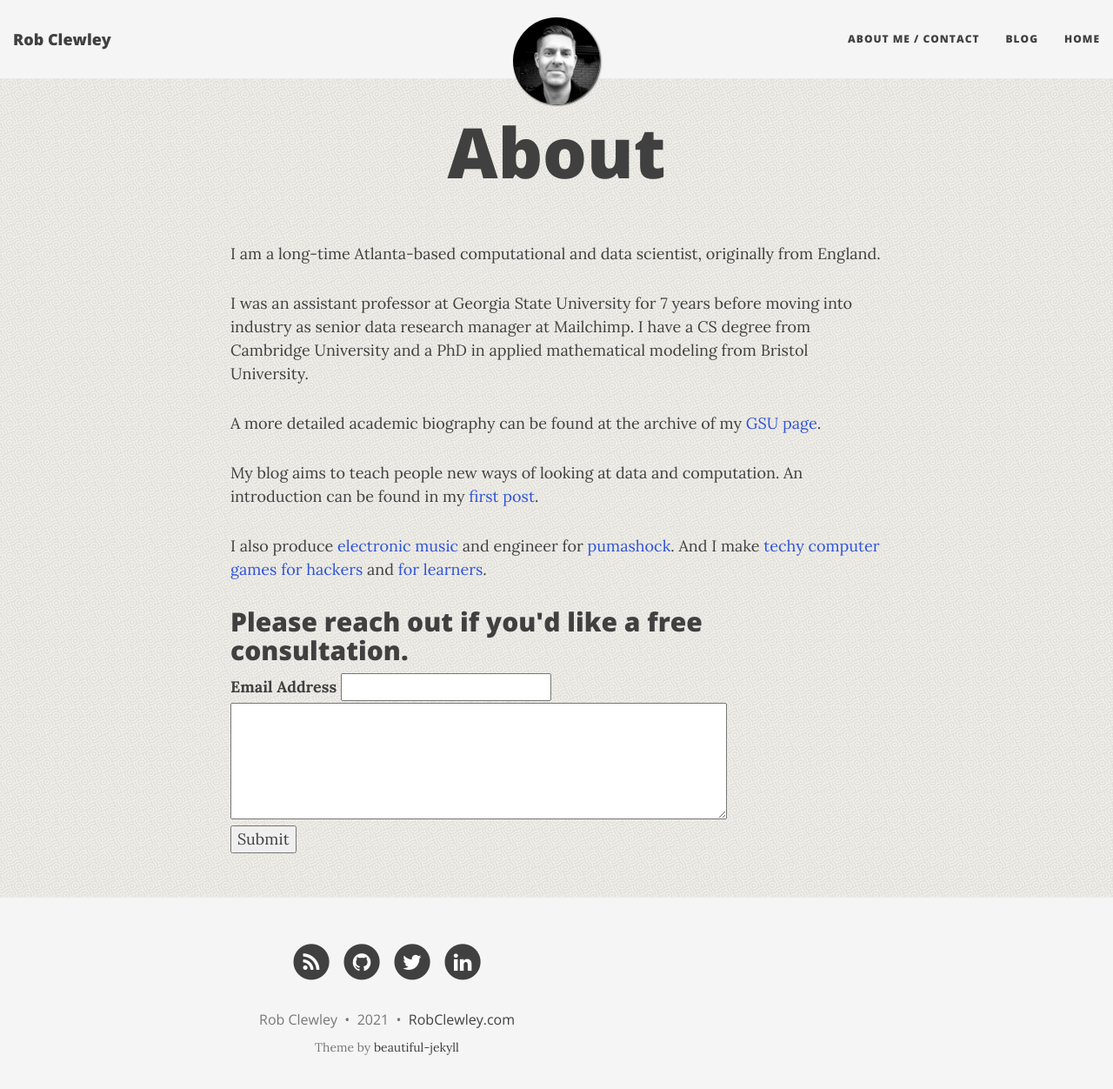
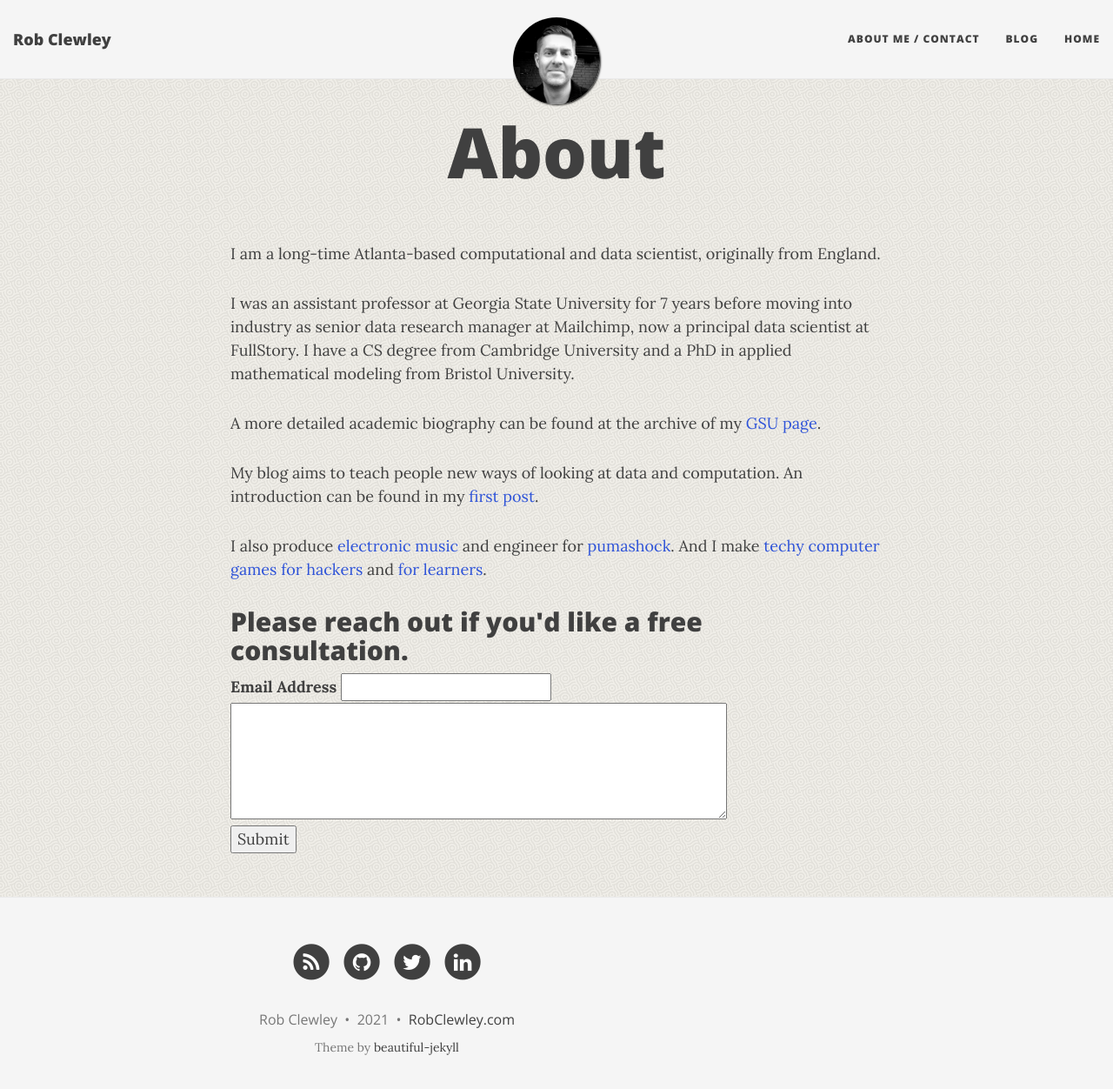
Before and after one commit to robclewley/robclewley.github.io, a Jekyll site: the page built from aboutme.md, in a window 1280 px wide and 1265 px high. Shown: the top 1252 px of the window at 87% size. Built offline with Jekyll 4.4.1, drawn with Linux system fonts in a browser that asks for light colours; nearby versions of some CDN libraries.

Commit message:
Update aboutme.md
Add FS position

```diff
--- a/aboutme.md
+++ b/aboutme.md
@@ -5,7 +5,7 @@ title: About
 
 I am a long-time Atlanta-based computational and data scientist, originally from England.
 
-I was an assistant professor at Georgia State University for 7 years before moving into industry as senior data research manager at Mailchimp. I have a CS degree from Cambridge University and a PhD in applied mathematical modeling from Bristol University.
+I was an assistant professor at Georgia State University for 7 years before moving into industry as senior data research manager at Mailchimp, now a principal data scientist at FullStory. I have a CS degree from Cambridge University and a PhD in applied mathematical modeling from Bristol University.
 
 A more detailed academic biography can be found at the archive of my [GSU page](https://pydstool.github.io/biosketch/index.html).
 
```
